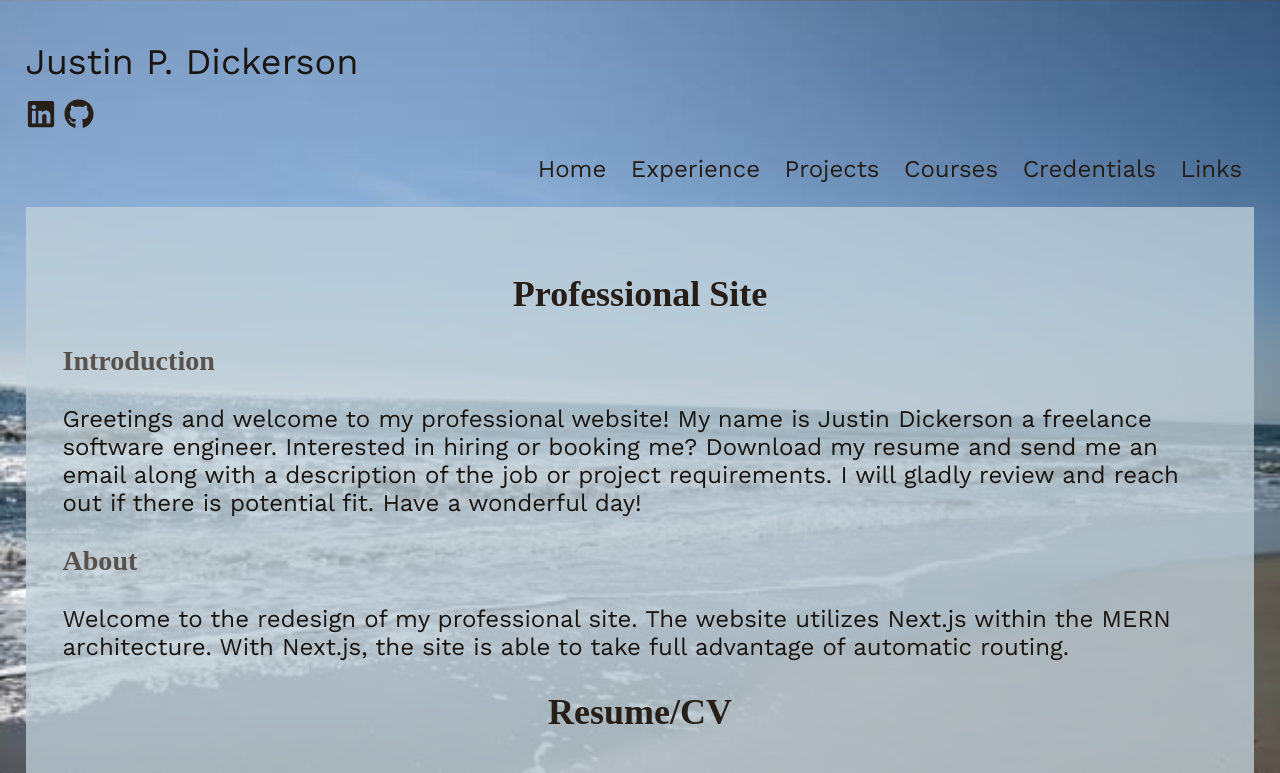
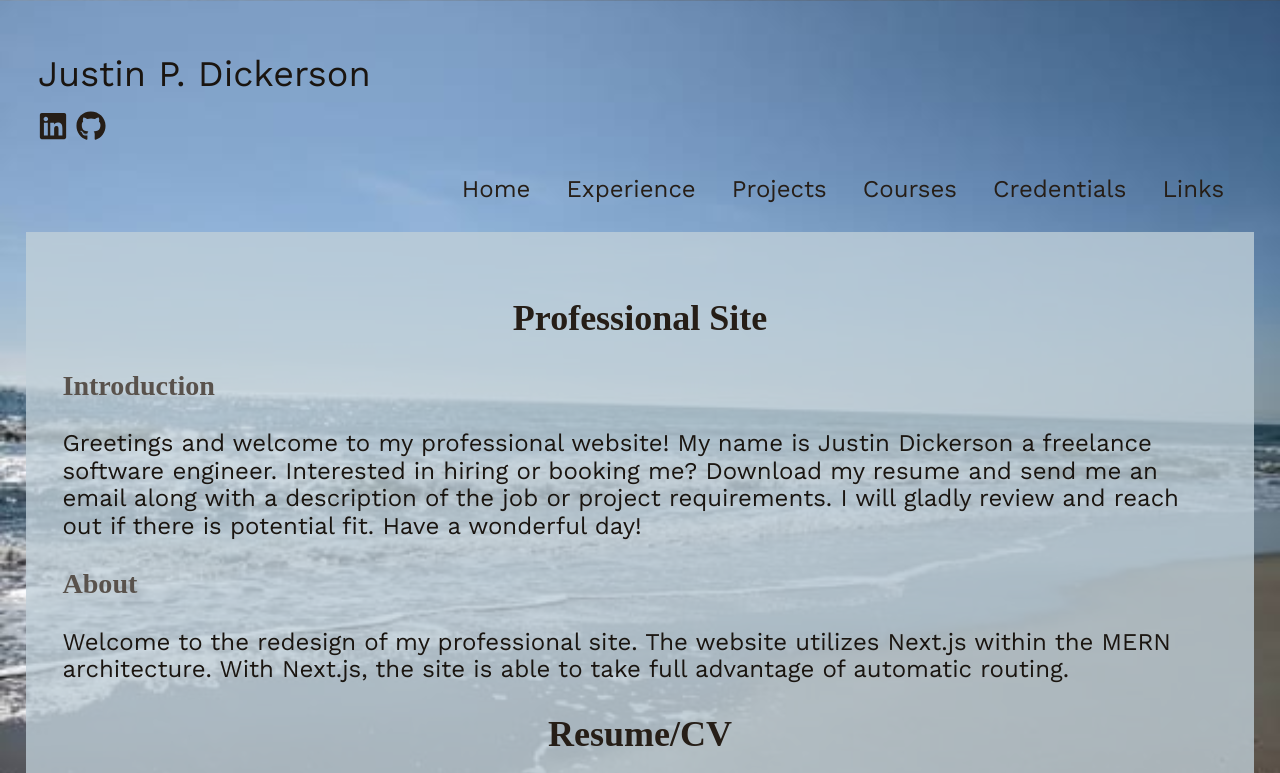
Before and after one commit to dj911ice/portfolio-mern-next, a Next.js app in the folder code/mpc/: page / in a window 1280 px wide. Shown: the top 773 px of the page. Built offline with nearby package versions, Linux system fonts and the light colour scheme.

Commit message:
updated css

```diff
--- a/code/mpc/package.json
+++ b/code/mpc/package.json
@@ -17,6 +17,7 @@
     "eslint": "8.38.0",
     "eslint-config-next": "13.3.0",
     "http-proxy": "^1.18.1",
+    "modern-normalize": "^2.0.0",
     "next": "13.4.2",
     "next-auth": "^4.22.1",
     "next-usequerystate": "^1.7.2",
--- a/code/mpc/src/pages/index.js
+++ b/code/mpc/src/pages/index.js
@@ -11,7 +11,7 @@ export default function Home() {
             <Head>
                 <title>Justin P. Dickerson | SWE</title>
                 <meta name="description" content="Generated by create next app"/>
-                <meta name="viewport" content="width=device-width, initial-scale=1"/>
+                <meta name="viewport" content="width=device-width"/>
                 <link rel="icon" href="/favicon.ico"/>
             </Head>
             <Header/>
--- a/code/mpc/src/styles/globals.css
+++ b/code/mpc/src/styles/globals.css
@@ -10,7 +10,7 @@
 /*...or hosted services like Google Fonts*/
 /*@import url(//fonts.googleapis.com/css?family=Font+Name);*/
 @import url('https://fonts.googleapis.com/css2?family=Work+Sans&display=swap');
-/* @import 'node_modules/modern-normalize/modern-normalize.css'; */
+@import 'modern-normalize/modern-normalize.css';
 /* npm install modern-normalize
   Resets elements for browser consistency.
   https://www.npmjs.com/package/modern-normalize
@@ -69,7 +69,7 @@ header {
   /*background-color: var(--color-background-header);*/
   color: var(--color-heading-text);
   margin: 0;
-  padding: 0 0 1%;
+  padding: 1%;
   /*text-align: center;*/
   max-width: 100%;
   line-height: 1px;
@@ -140,14 +140,14 @@ nav {
   justify-content: flex-end;
   flex-wrap: wrap;
   margin: 1% auto;
-  padding-top: 1.33%;
+  padding-top: 1.5%;
   line-height: 1%;
 }
 
 nav ul {
   list-style-type: none;
   margin: 0;
-  padding: 1%;
+  padding: 1.50%;
   overflow: hidden;
 }
 
@@ -356,7 +356,7 @@ td {
   margin: 1%;
   padding: 1%;
   text-align: center;
-  font-size: 81%;
+  font-size: 85%;
   width: 1%;
   font-family: sans-serif;
 }
```
Also changed, not shown: 1 other file (tests, documents, lock files or other folders).
